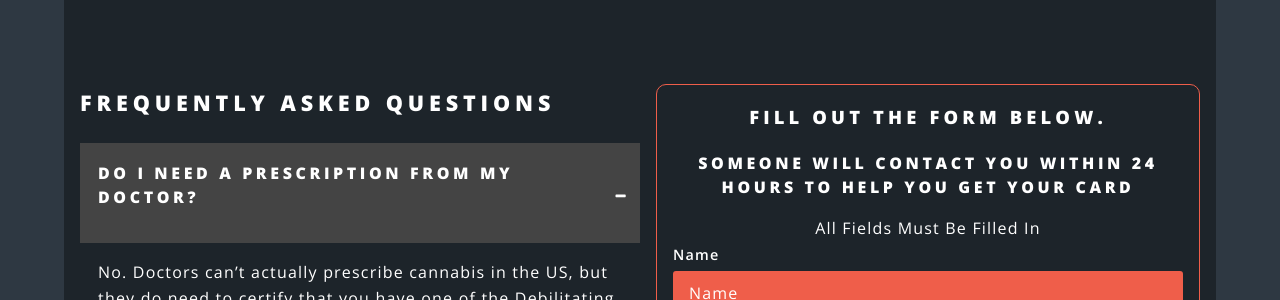
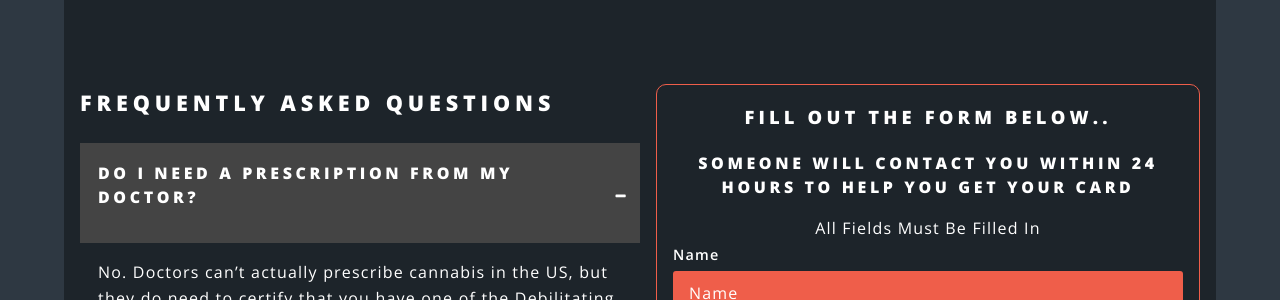
Before and after one commit to roncoalson/CMCA-master, a Jekyll site: the page built from index.html, in a window 1280 px wide and 900 px high, scrolled down 2190 px. Shown: the part 156-456 px from the top of the window. Built offline with Jekyll 4.4.1, drawn with Linux system fonts in a browser that asks for light colours.

```diff
--- a/_includes/large-form.html
+++ b/_includes/large-form.html
@@ -1,6 +1,6 @@
 <form action="https://formspree.io/info@chicagocannabis.org" method="POST" id="large-form">
 <div class="center">
-    <h3>Fill out the form below.</h3>
+    <h3>Fill out the form below..</h3>
     <h4>Someone will contact you within 24 hours to help you get your card</h4>
     All Fields Must Be Filled In
 </div>
```
